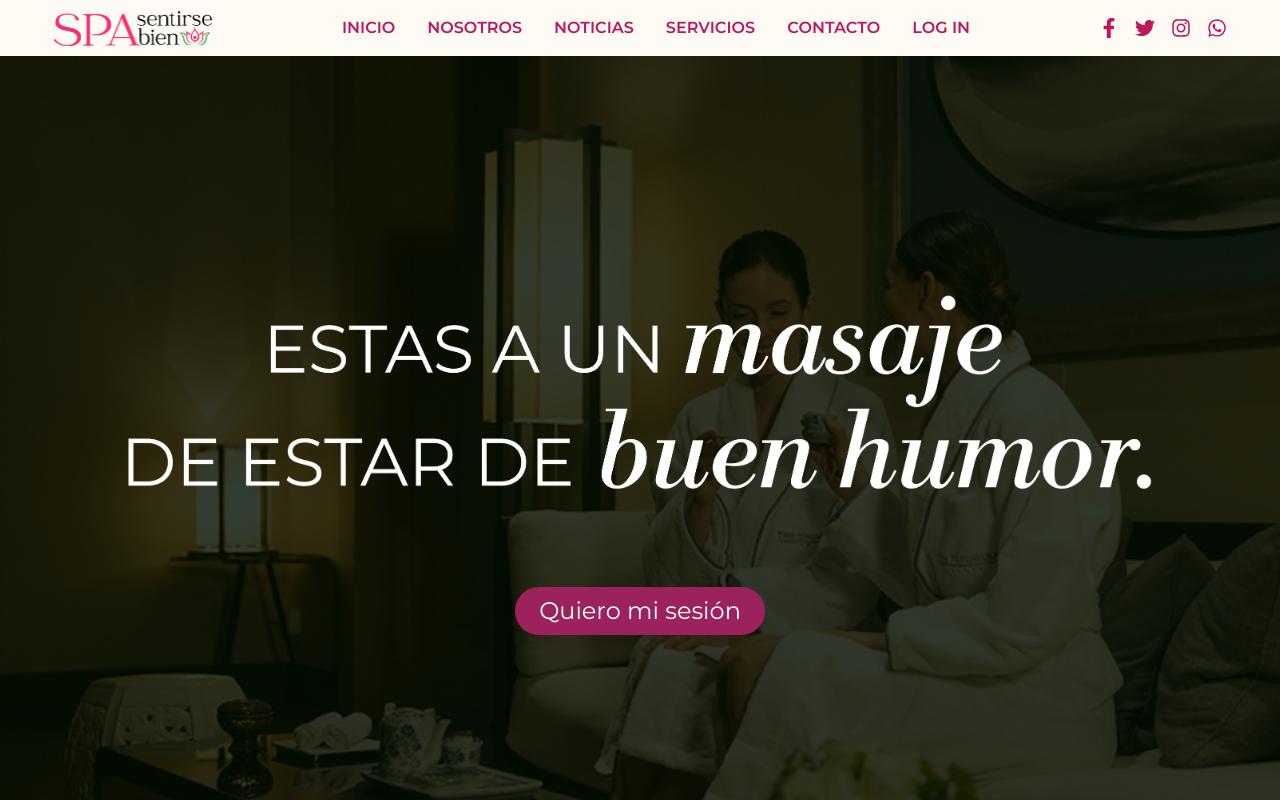
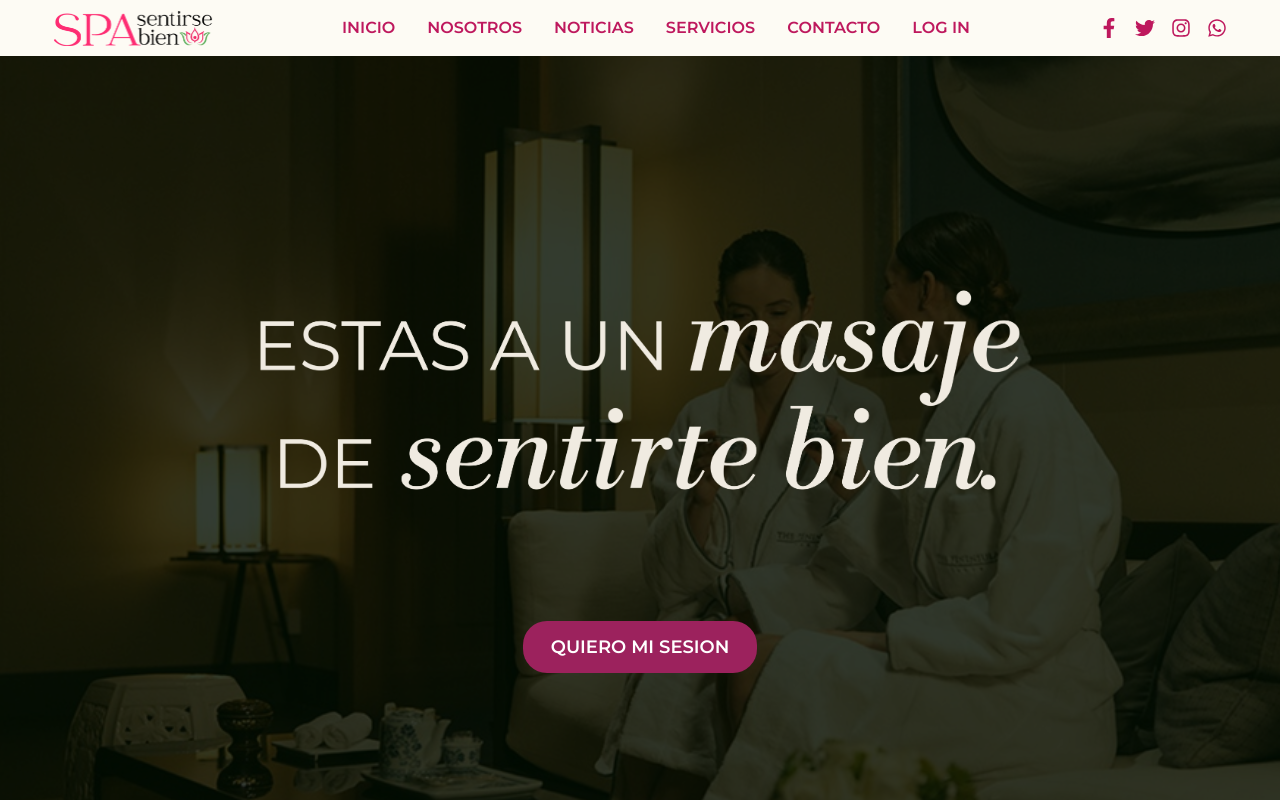
Before and after one commit to SantiZapata1/spa-ui, a Next.js app: page / in a window 1280 px wide. Shown: the top 800 px of the page. Built offline with nearby package versions, Linux system fonts and the light colour scheme; no server answers.

Commit message:
cambio de titulo principal

```diff
--- a/src/app/components/HeroImage/Heroimage.tsx
+++ b/src/app/components/HeroImage/Heroimage.tsx
@@ -13,15 +13,15 @@ export default function HeroImage() {
             SPA <span className='hidden md:block'> - </span> Sentirse bien
         </h1> */}
 
-        <img src="titulo.png" alt="" className='xl:max-w-screen-lg md:max-w-screen-md sm:max-w-screen-sm  mb-20' />
+        <img src="nuevoTitulo.png" alt="" className='md:max-w-screen-md sm:max-w-screen-sm  mb-20' />
 
         {/* <p className="eslogan text-xl mb-6 md:text-xl lg:text-xl">
           Estas a un masaje de estar de buen humor
         </p> */}
 
         <Link href="/servicios">
-          <button className="text-white py-2 px-6 rounded-3xl text-2xl bg-dark-purple transform transition-transform duration-300 ease-in-out hover:scale-105">
-            Quiero mi sesión
+          <button className="text-white py-3 px-7 font-semibold rounded-3xl text-lg bg-dark-purple transform transition-transform duration-300 ease-in-out hover:scale-105">
+            QUIERO MI SESION
           </button>
         </Link>
       </div>
```
Also changed, not shown: public/nuevoTitulo.png (added).
